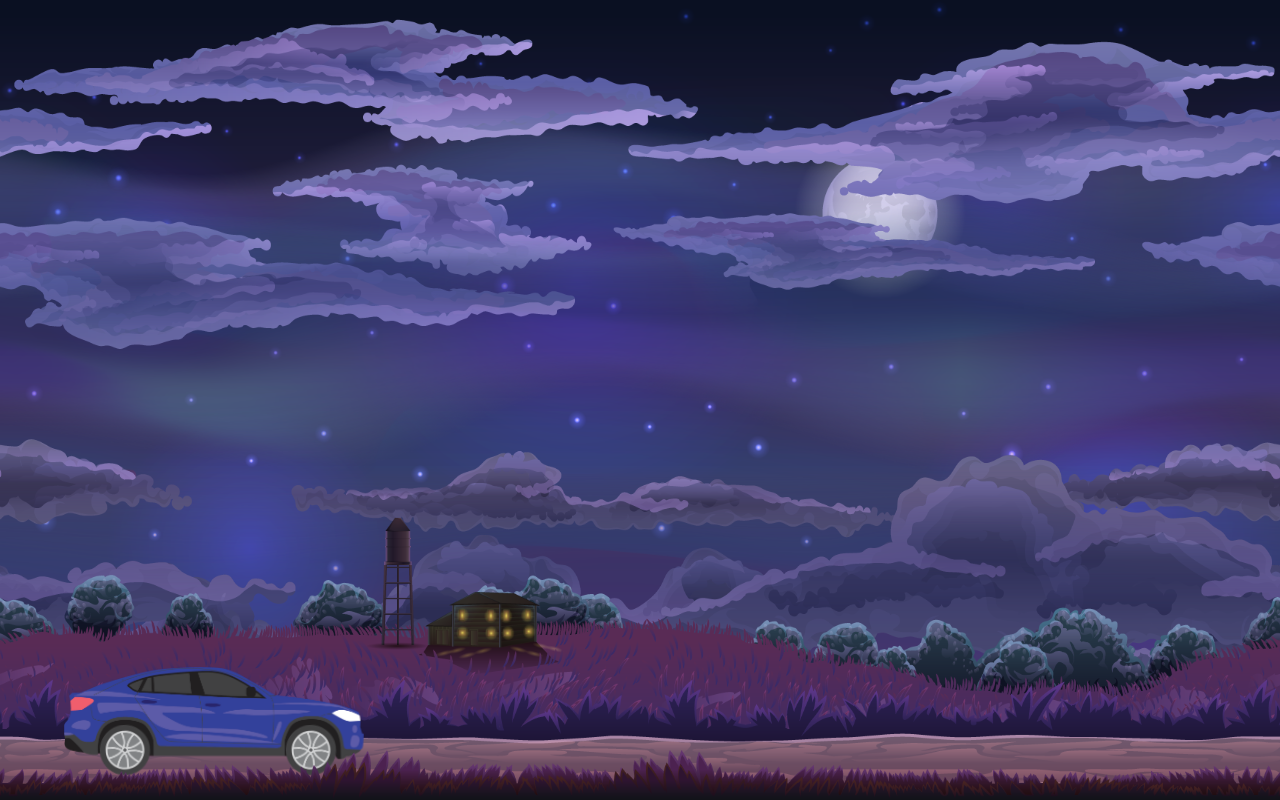
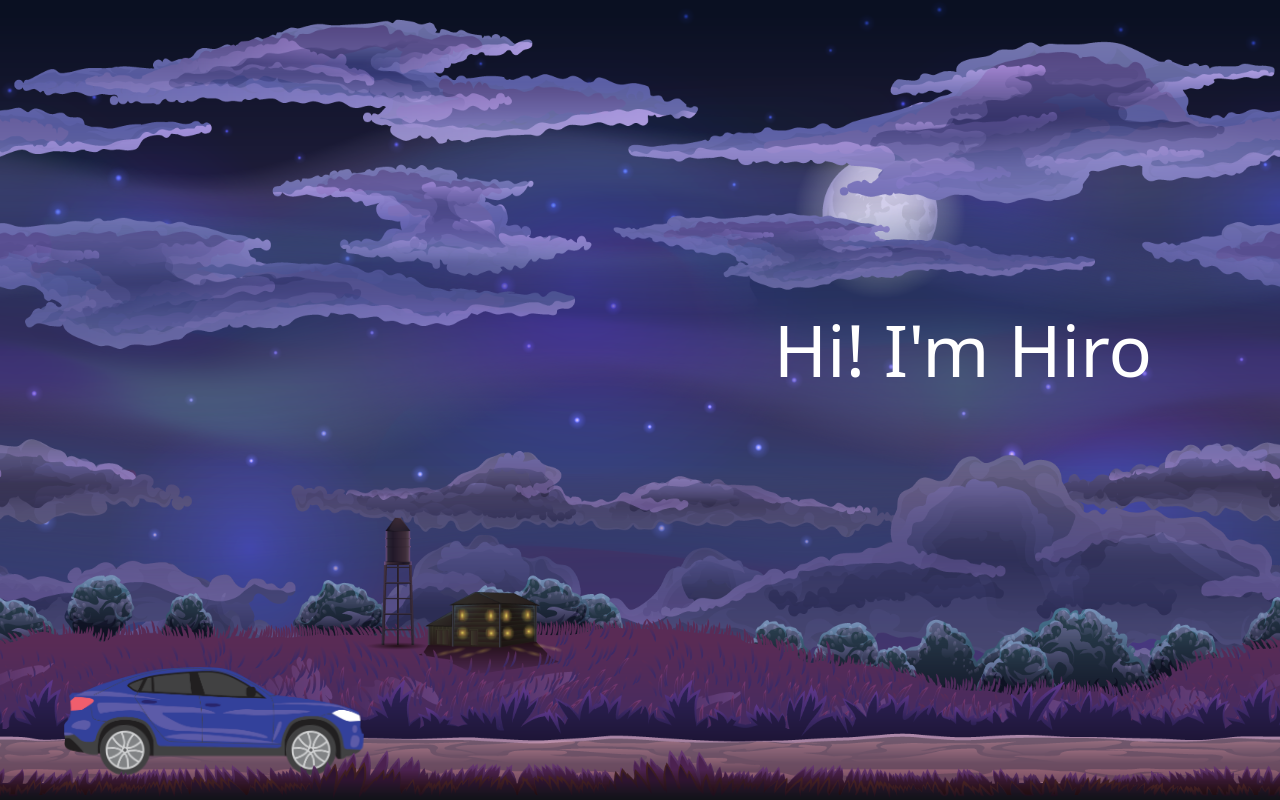
Before and after one commit to hiroya210/my-portfolio, a React (Create React App) app: page / in a window 1280 px wide. Built offline with nearby package versions, Linux system fonts and the light colour scheme.

Commit message:
some changes

```diff
--- a/src/components/Layers.jsx
+++ b/src/components/Layers.jsx
@@ -17,8 +17,11 @@ export const Layers = () => {
         <div  className={`${styles.layers} ${styles.layerFive}`} style={{backgroundImage: `url(${layer5})`}} />
         <div  className={`${styles.layers} ${styles.layerFour}`} style={{backgroundImage: `url(${layer4})`}} />
         <div  className={`${styles.layers} ${styles.layerThree}`} style={{backgroundImage: `url(${layer3})`}} />
+        <Title />
         <div  className={`${styles.layers} ${styles.layerTwo}`} style={{backgroundImage: `url(${layer2})`}} />
+
         <Car />
+
         <div  className={`${styles.layers} ${styles.layerOne}`} style={{backgroundImage: `url(${layer1})`}} />
 
 
--- a/src/components/Title.jsx
+++ b/src/components/Title.jsx
@@ -1,7 +1,8 @@
 import React from 'react'
+import styles from './Title.module.css'
 
 export const Title = () => {
   return (
-    <h1>Hi! I'm Hiro</h1>
+    <h1 className={styles.title}>Hi! I'm Hiro</h1>
   )
 }
--- /dev/null
+++ b/src/components/Title.module.css
@@ -0,0 +1,7 @@
+.title{
+    position: absolute;
+    color: white;
+    right: 10%;
+    bottom: 50%;
+    font-size: 72px;
+}
```
